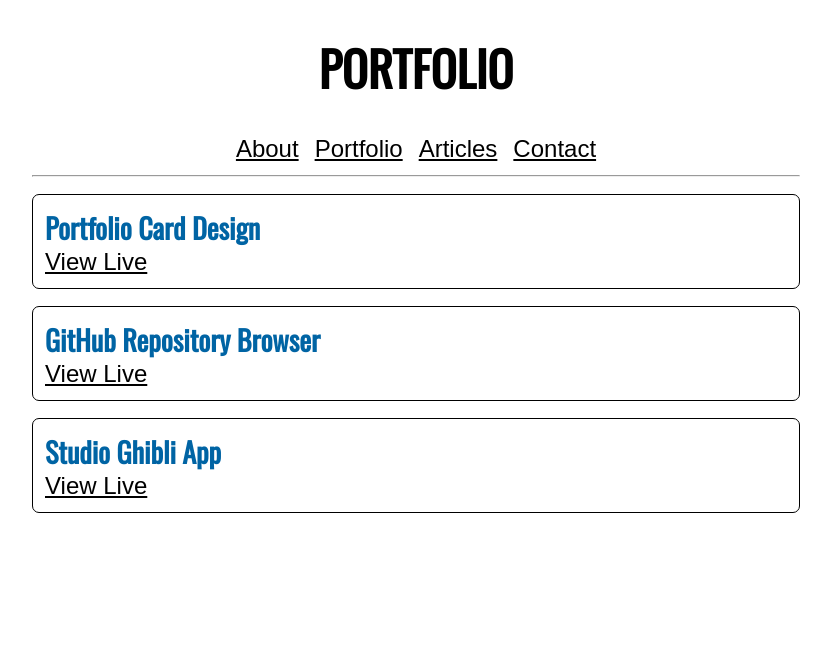
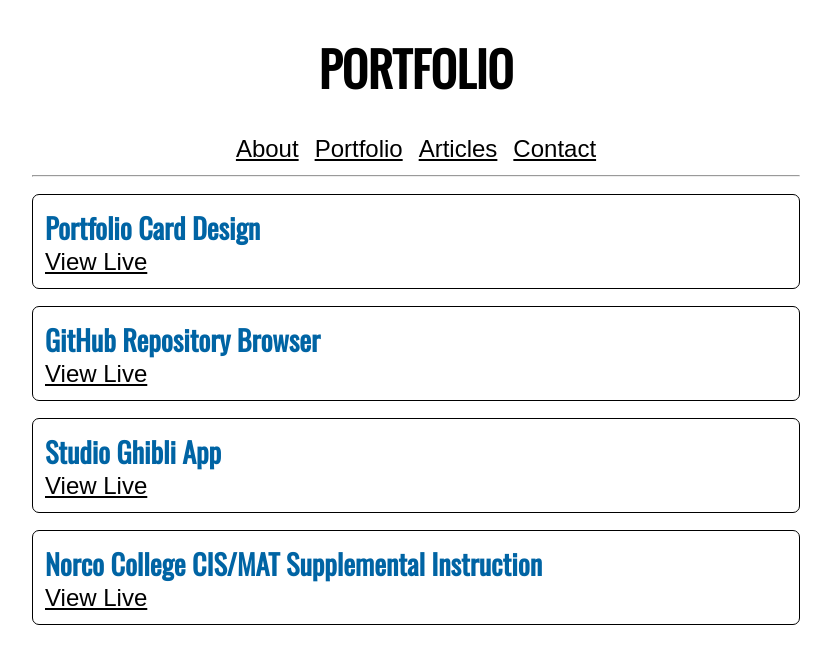
Before and after one commit to johnnyvalles/johnnyvalles.github.io, a Jekyll site: the page built from portfolio.html, in a window 1280 px wide. Shown: the top 664 px of the page, without its empty margins (224-1055 px from the left). Built offline with Jekyll 4.4.1, drawn with Linux system fonts in a browser that asks for light colours.

Commit message:
Add supplemental instruction site to projects page

```diff
--- a/_data/projects.yml
+++ b/_data/projects.yml
@@ -4,3 +4,5 @@
   live: https://johnnyvalles.com/repo-browser/
 - name: Studio Ghibli App
   live: https://johnnyvalles.com/ghibli-app/
+- name: Norco College CIS/MAT Supplemental Instruction
+  live: http://johnnyvalles.com/web-development/full-websites/sil-website/index.html
```
